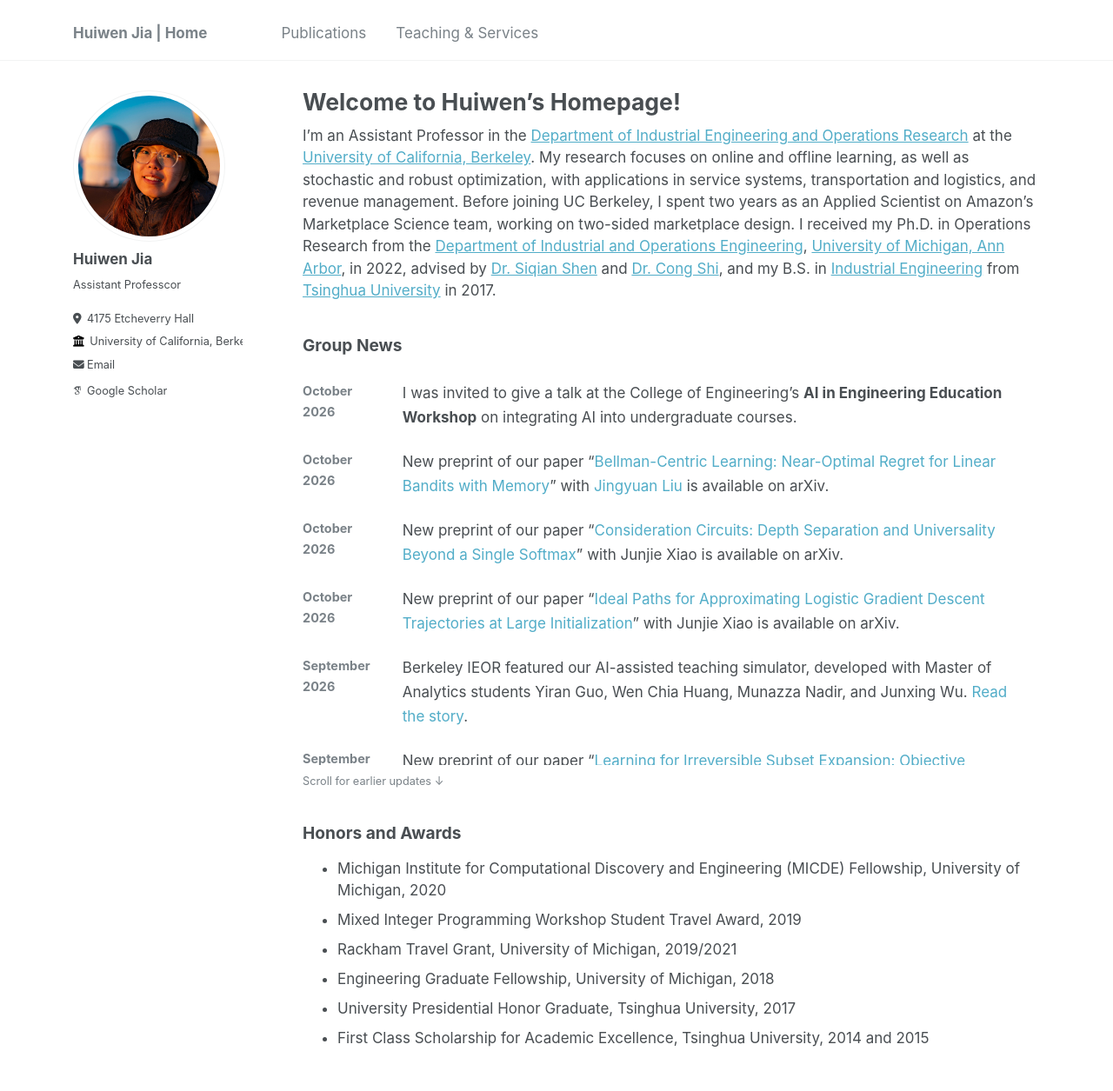
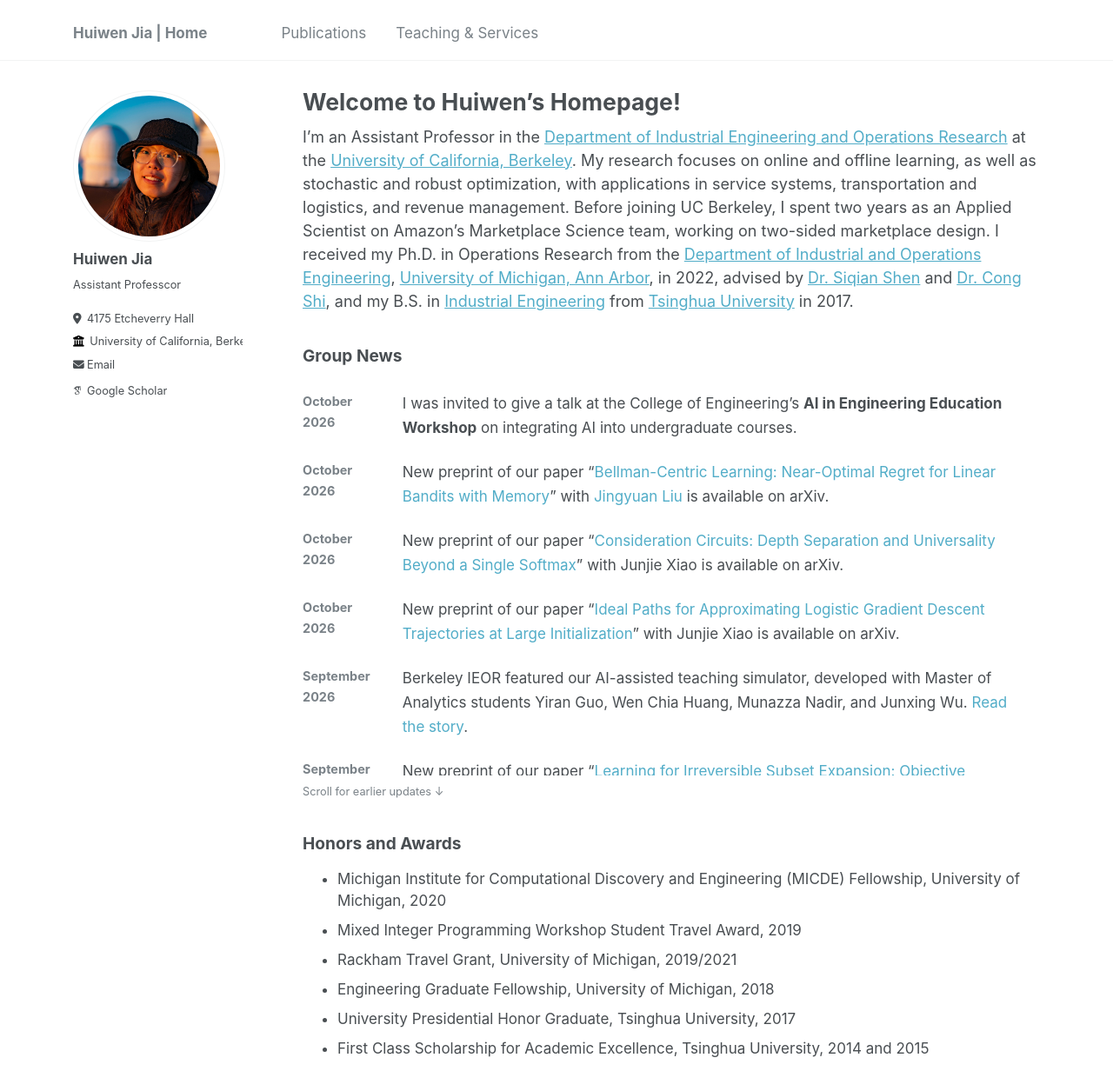
Before and after one commit to huiwen-j/huiwen-j.github.io, a Jekyll site: the page built from _pages/about.md, in a window 1280 px wide and 1400 px high. Shown: the top 1255 px of the window at 87% size. Built offline with Jekyll 4.4.1, drawn with Linux system fonts in a browser that asks for light colours; some web fonts are replaced.

Commit message:
Restore homepage introduction font size

```diff
--- a/_pages/about.md
+++ b/_pages/about.md
@@ -9,6 +9,7 @@ redirect_from:
 ---
 
 I'm an Assistant Professor in the [Department of Industrial Engineering and Operations Research](https://ieor.berkeley.edu/) at the [University of California, Berkeley](https://www.berkeley.edu/). My research focuses on online and offline learning, as well as stochastic and robust optimization, with applications in service systems, transportation and logistics, and revenue management. Before joining UC Berkeley, I spent two years as an Applied Scientist on Amazon's Marketplace Science team, working on two-sided marketplace design. I received my Ph.D. in Operations Research from the [Department of Industrial and Operations Engineering](https://ioe.engin.umich.edu/), [University of Michigan, Ann Arbor](https://umich.edu/), in 2022, advised by [Dr. Siqian Shen](https://websites.umich.edu/~siqian/index.html) and [Dr. Cong Shi](https://congshi-research.github.io/), and my B.S. in [Industrial Engineering](https://www.ie.tsinghua.edu.cn/eng/) from [Tsinghua University](https://www.tsinghua.edu.cn/en/) in 2017.
+{: .home-intro}
 
 ## Group News
 
--- a/_sass/_page.scss
+++ b/_sass/_page.scss
@@ -142,6 +142,12 @@
 
 /* Homepage section headings and news. */
 .page__content {
+  .home-intro {
+    @include breakpoint($medium) {
+      font-size: 18px;
+    }
+  }
+
   #group-news,
   #honors-and-awards {
     font-size: 1.125em;
```
